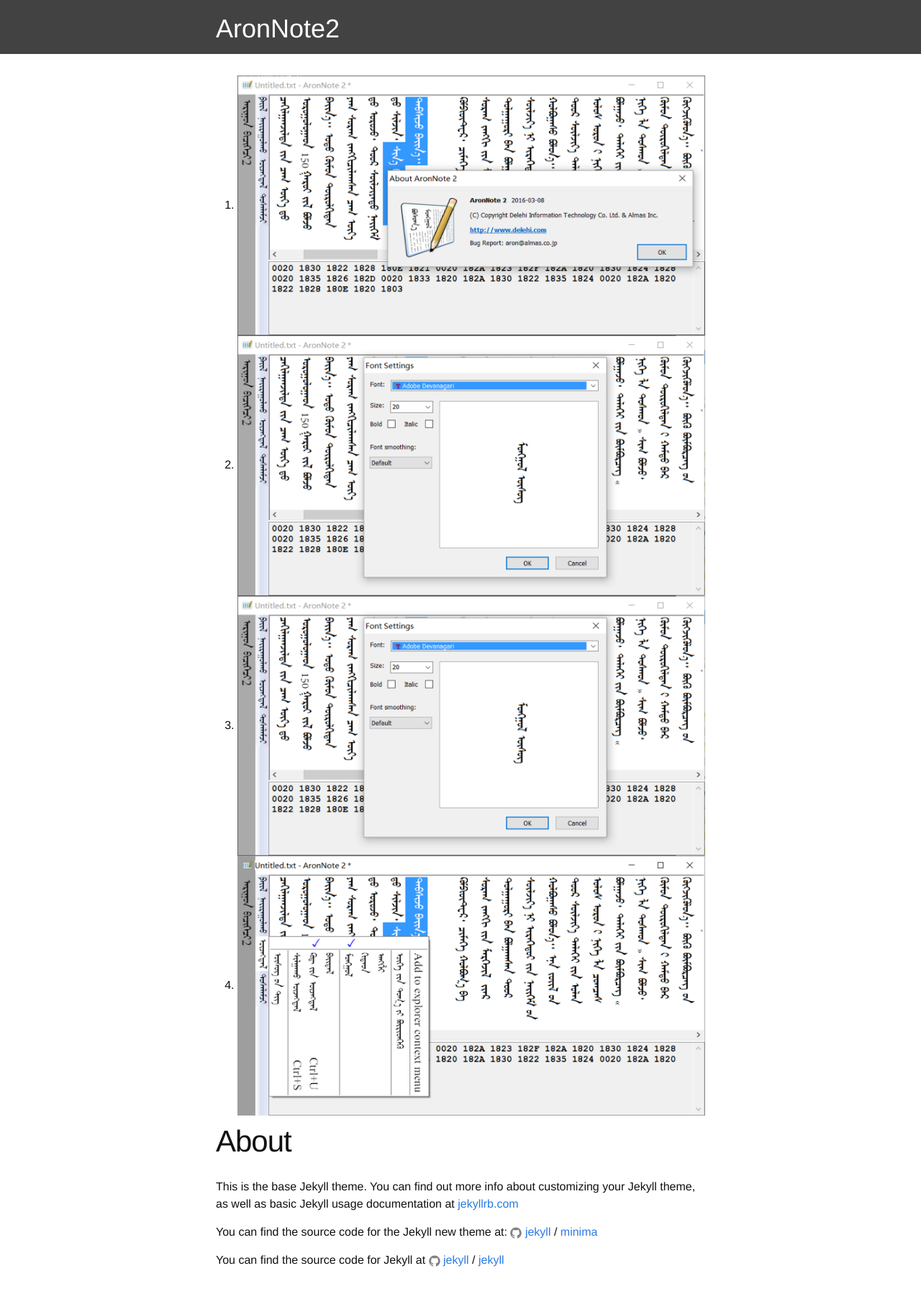
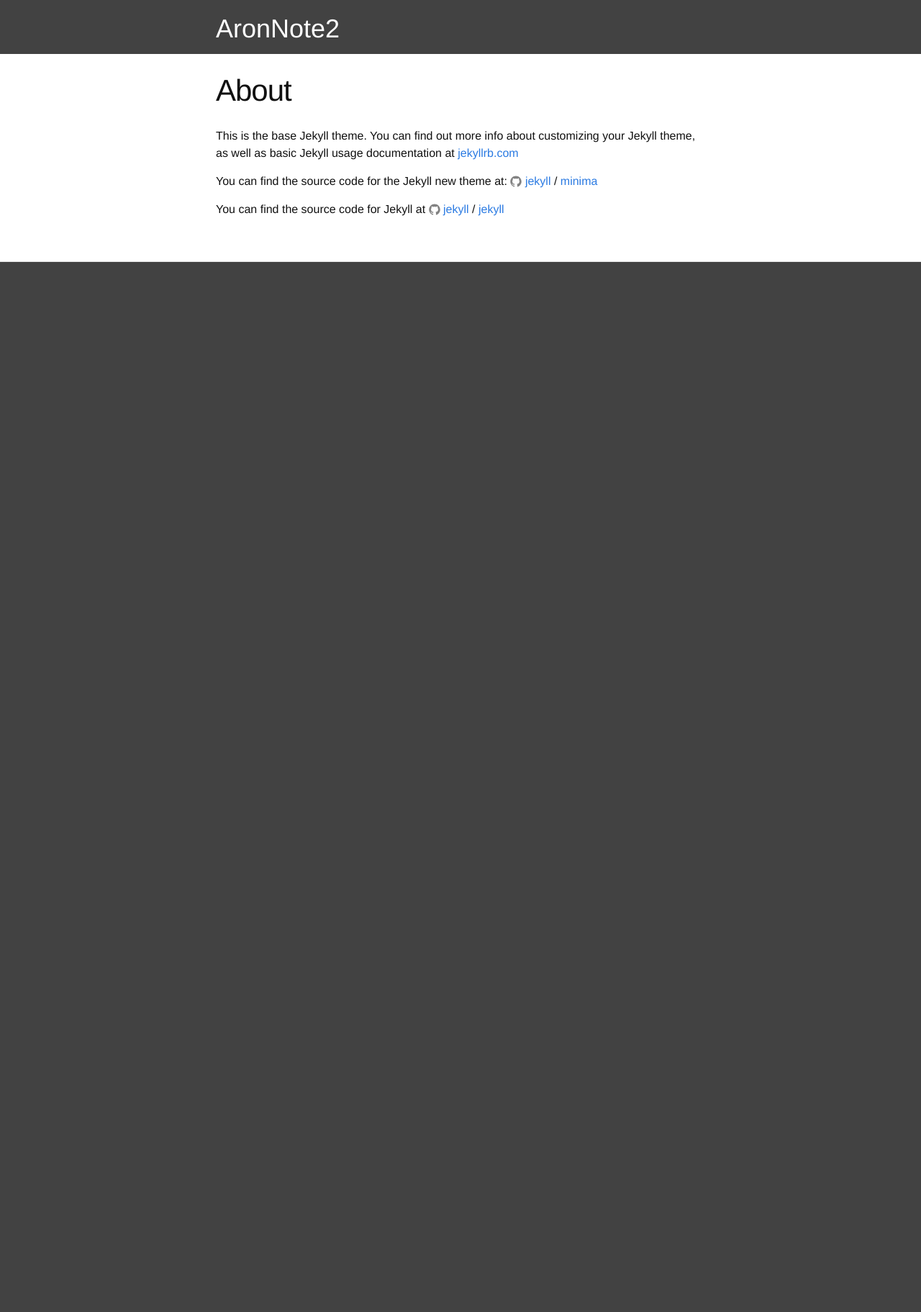
Before and after one commit to aronsoyol/AronNote, a Jekyll site: the page built from about.md, in a window 1280 px wide. Shown: the whole page at 72% size. Built offline with Jekyll 4.4.1, drawn with Linux system fonts in a browser that asks for light colours; nearby versions of some CDN libraries; after the commit the page ends 900 px from its top, so only the background shows below that.

Commit message:
cp from origin

```diff
--- a/_layouts/default.html
+++ b/_layouts/default.html
@@ -1,40 +1,19 @@
 <!DOCTYPE html>
-<html lang="{{ page.lang | default: site.lang | default: " en " }}">
+<html lang="{{ page.lang | default: site.lang | default: "en" }}">
 
   {% include head.html %}
 
   <body>
 
     {% include header.html %}
+
     <main class="page-content" aria-label="Content">
       <div class="wrapper">
-
-
-      <div class="ism-slider" data-play_type="loop" data-interval="3000" id="my-slider">
-        <ol>
-          <li>
-            <img src={{ "/assets/img/1.png" | relative_url}}>
-          </li>
-          <li>
-            <img src={{ "/assets/img/2.png" | relative_url}}>
-          </li>
-          <li>
-            <img src={{ "/assets/img/3.png" | relative_url}}>
-          </li>
-          <li>
-            <a href="" target="_self">
-                        <img src={{"/assets/img/4.png" | relative_url}}>
-                      </a>
-          </li>
-        </ol>
-      </div>
-
-
         {{ content }}
       </div>
     </main>
 
-
+    {% include footer.html %}
 
   </body>
 
--- a/_layouts/home.html
+++ b/_layouts/home.html
@@ -4,7 +4,6 @@
 
 <div class="home">
 
-  <h1 class="page-heading">Posts</h1>
 
   {{ content }}
 
```
Lines whose indentation alone changed are shown as unchanged.
